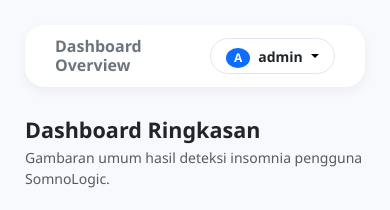
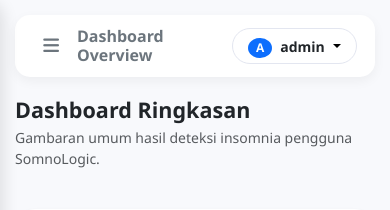
Before and after one commit to InnaPutri29/insomnia-expert-system, a Flask app: page /admin/dashboard in a window 390 px wide. Shown: the top 210 px of the page. Run offline with Flask 3, Linux system fonts and the light colour scheme; a user stored in the database is signed in; data comes from the database, SQL or seed files in the repository; data that the repository does not hold is empty.

Commit message:
feat: implement responsive admin base template with sidebar navigation

```diff
--- a/templates/admin/admin_base.html
+++ b/templates/admin/admin_base.html
@@ -74,13 +74,52 @@
             border: none;
             box-shadow: 0 4px 15px rgba(0, 0, 0, 0.05);
         }
+
+        /* Responsive Mobile Admin Layout */
+        @media (max-width: 767.98px) {
+            #sidebar {
+                position: fixed;
+                top: 0;
+                left: -280px;
+                height: 100vh;
+                z-index: 1050;
+                transition: left 0.35s cubic-bezier(0.16, 1, 0.3, 1);
+                border-radius: 0 20px 20px 0;
+            }
+            #sidebar.show {
+                left: 0;
+            }
+            .sidebar-overlay {
+                position: fixed;
+                inset: 0;
+                background: rgba(8, 27, 81, 0.4);
+                backdrop-filter: blur(4px);
+                z-index: 1040;
+                opacity: 0;
+                visibility: hidden;
+                transition: all 0.3s ease;
+            }
+            .sidebar-overlay.show {
+                opacity: 1;
+                visibility: visible;
+            }
+            .main-content {
+                padding: 15px;
+            }
+            .top-nav {
+                padding: 12px 18px;
+                border-radius: 15px;
+                margin-bottom: 20px;
+            }
+        }
     </style>
 </head>
 
 <body>
     <div class="d-flex">
-        <nav id="sidebar" class="d-none d-md-block">
-            <div class="sidebar-header d-flex align-items-center">
+        <nav id="sidebar">
+            <div class="sidebar-header d-flex align-items-center justify-content-between">
+                <div class="d-flex align-items-center">
                     <div class="bg-white rounded-3 p-1 me-2 d-flex justify-content-center align-items-center"
                         style="width: 42px; height: 42px;">
                         <img src="{{ url_for('static', filename='image/logo2.png') }}" alt="Logo Insomnify"
@@ -90,6 +129,10 @@
                         <h6 class="mb-0 fw-bold">Insomnify</h6>
                         <small style="font-size: 10px; opacity: 0.7;">Administrator Panel</small>
                     </div>
+                </div>
+                <button class="btn btn-link text-white d-md-none p-0 border-0" id="sidebarClose" style="text-decoration: none;">
+                    <i class="fa-solid fa-xmark" style="font-size: 20px;"></i>
+                </button>
             </div>
 
             <div class="mt-4">
@@ -128,6 +171,10 @@
 
         <div class="main-content">
             <div class="top-nav d-flex justify-content-between align-items-center">
+                <div class="d-flex align-items-center gap-2">
+                    <button class="btn btn-outline-secondary border-0 d-md-none p-1" id="sidebarToggle" style="border-radius: 10px; width: 38px; height: 38px; display: flex; align-items: center; justify-content: center;">
+                        <i class="fa-solid fa-bars" style="font-size: 18px;"></i>
+                    </button>
                     <h6 class="mb-0 fw-bold text-secondary">
                         {% if request.endpoint == 'admin_dashboard' %} Dashboard Overview
                         {% elif request.endpoint == 'admin_manage_pengguna' %} Manajemen Pengguna
@@ -135,6 +182,7 @@
                         {% elif request.endpoint == 'admin_manage_deteksi' %} Kelola Gejala {% else %} Admin Panel
                         {% endif %}
                     </h6>
+                </div>
 
                 <div class="dropdown">
                     <button class="profile-btn dropdown-toggle" type="button" data-bs-toggle="dropdown">
@@ -169,7 +217,37 @@
         </div>
     </div>
 
+    <div class="sidebar-overlay" id="sidebarOverlay"></div>
+
     <script src="https://cdn.jsdelivr.net/npm/bootstrap@5.3.2/dist/js/bootstrap.bundle.min.js"></script>
+    <script>
+        document.addEventListener('DOMContentLoaded', function() {
+            const sidebar = document.getElementById('sidebar');
+            const sidebarToggle = document.getElementById('sidebarToggle');
+            const sidebarClose = document.getElementById('sidebarClose');
+            const sidebarOverlay = document.getElementById('sidebarOverlay');
+
+            if (sidebarToggle) {
+                sidebarToggle.addEventListener('click', function() {
+                    sidebar.classList.add('show');
+                    sidebarOverlay.classList.add('show');
+                });
+            }
+
+            const closeSidebar = function() {
+                sidebar.classList.remove('show');
+                sidebarOverlay.classList.remove('show');
+            };
+
+            if (sidebarClose) {
+                sidebarClose.addEventListener('click', closeSidebar);
+            }
+
+            if (sidebarOverlay) {
+                sidebarOverlay.addEventListener('click', closeSidebar);
+            }
+        });
+    </script>
 </body>
 
 </html>
```
Lines whose indentation alone changed are shown as unchanged.
